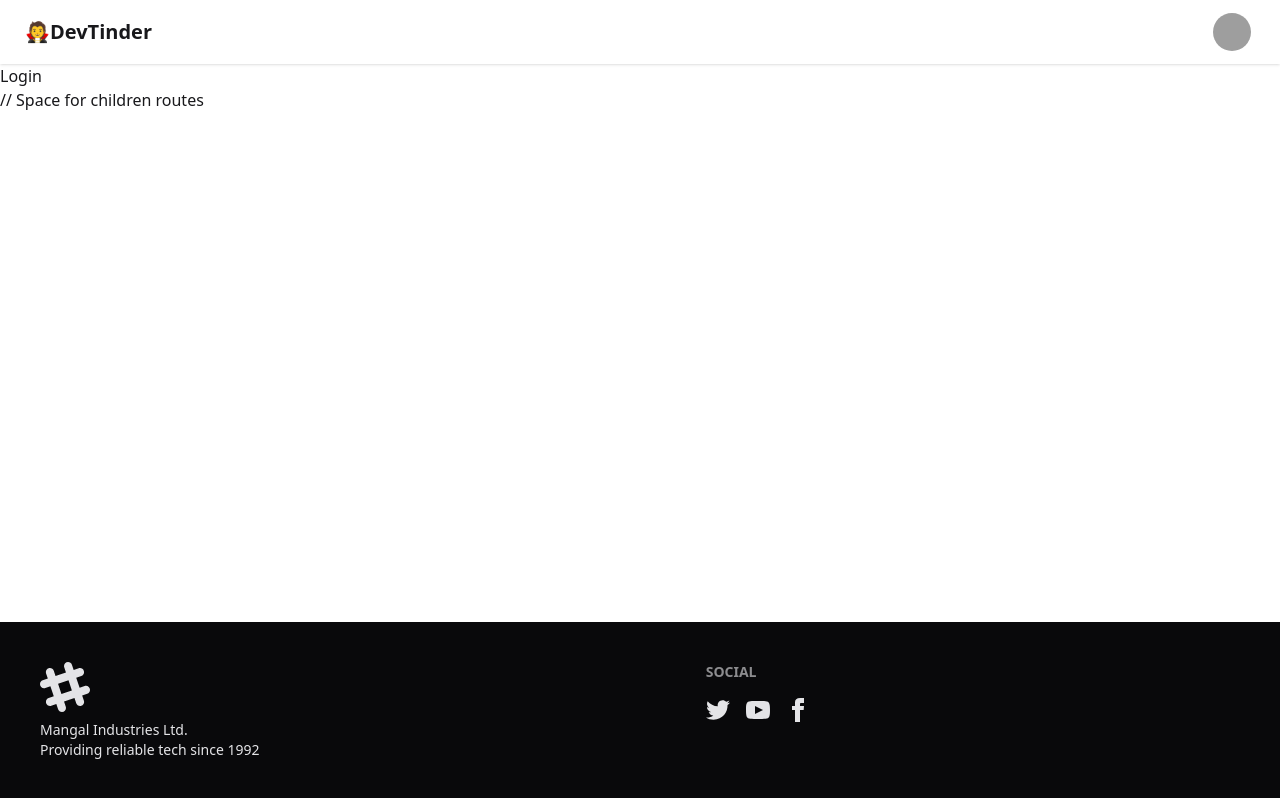
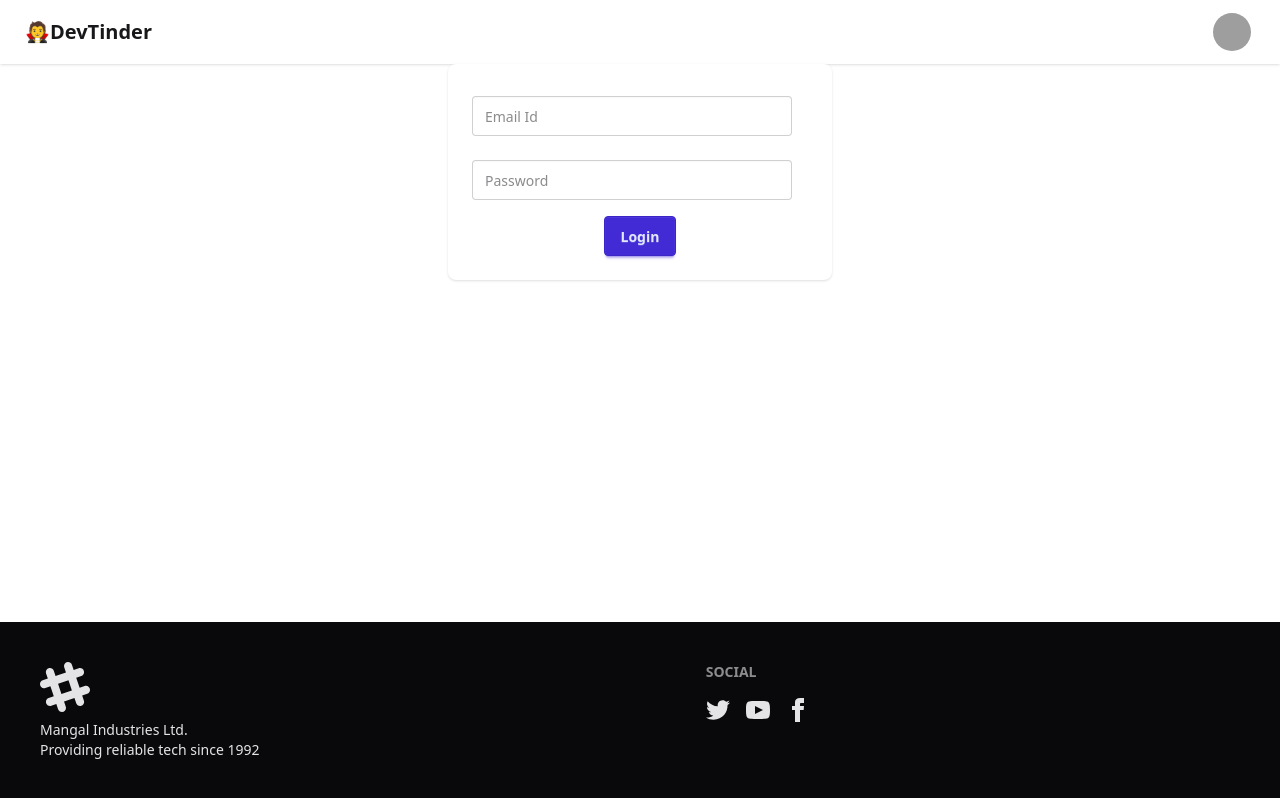
Before and after one commit to Madhur3006/devTinder_FE, a React (Vite) app: page /login in a window 1280 px wide. Built offline with nearby package versions, Linux system fonts and the light colour scheme; grey boxes are pictures that could not be loaded.

Commit message:
made login comp and also handle cors

```diff
--- a/package.json
+++ b/package.json
@@ -11,6 +11,7 @@
   },
   "dependencies": {
     "@tailwindcss/vite": "^4.1.11",
+    "axios": "^1.11.0",
     "react": "^19.1.0",
     "react-dom": "^19.1.0",
     "react-router-dom": "^7.7.1",
--- a/src/Body.jsx
+++ b/src/Body.jsx
@@ -7,7 +7,7 @@ const Body = () => {
   return (
     <>
         <Navbar />
-        <Outlet />     // Space for children routes
+        <Outlet />
         <Footer />
     </>
   )
--- a/src/Login.jsx
+++ b/src/Login.jsx
@@ -1,9 +1,41 @@
-import React from 'react'
+import {useState} from "react";
+import axios from "axios";
 
 const Login = () => {
+  const [emailId, setEmailId] = useState('')
+  const [password, setPassword] = useState('')
+
+  // console.log(emailId)
+  // console.log(password)
+
+  async function handleLogin() {
+    try {
+      const res = await axios.post("http://localhost:3000/login", {
+        emailId, password
+      }, {withCredentials: true})   //using withCredentials for cors and cookies
+
+    } catch (error) {
+      console.log(error)
+    }
+  }
+
   return (
-    <div>Login</div>
-  )
-}
+    <div className="flex justify-center">
+      <div className="card bg-base-100 w-96 shadow-sm">
+        <div className="card-body">
+          <label className="input my-2">
+            <input type="text" placeholder="Email Id" value = {emailId} onChange={(e) => {setEmailId(e.target.value)}} />
+          </label>
+          <label className="input my-2">
+            <input type="text" placeholder="Password" value = {password} onChange={(e) => {setPassword(e.target.value)}}/>
+          </label>
+          <div className="card-actions justify-center">
+            <button className="btn btn-primary" onClick={() => handleLogin()}>Login</button>
+          </div>
+        </div>
+      </div>
+    </div>
+  );
+};
 
-export default Login
+export default Login;
```
Also changed, not shown: 1 other file (tests, documents, lock files or other folders).
